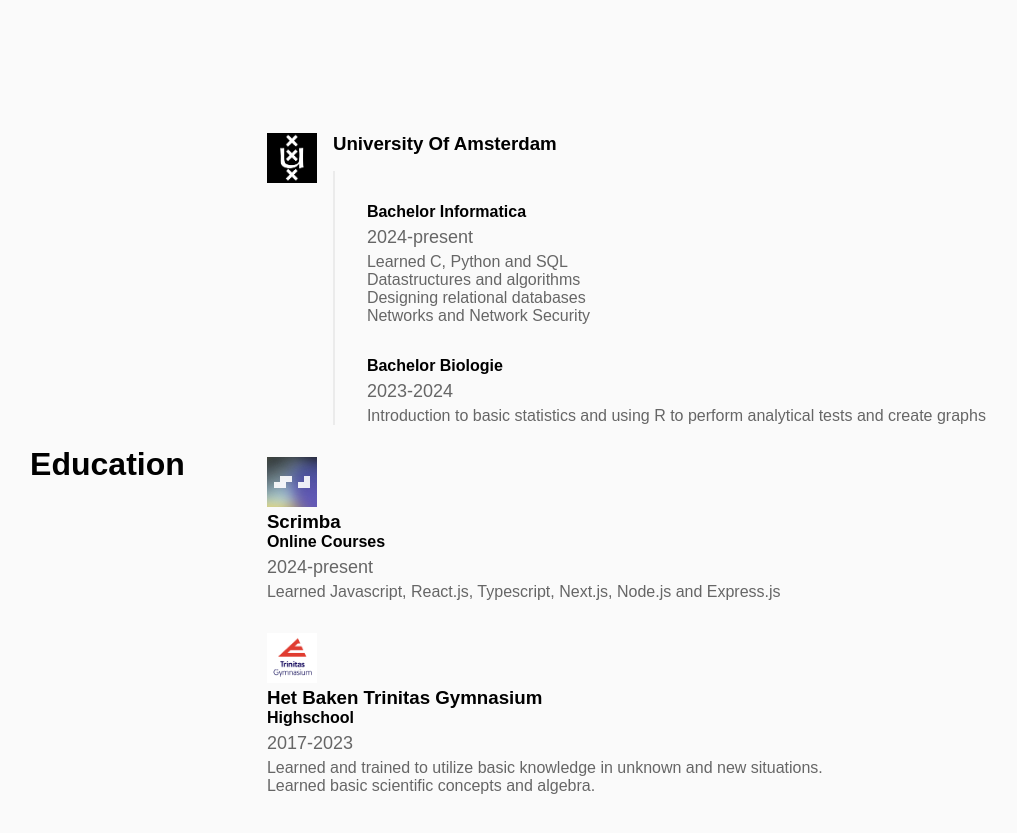
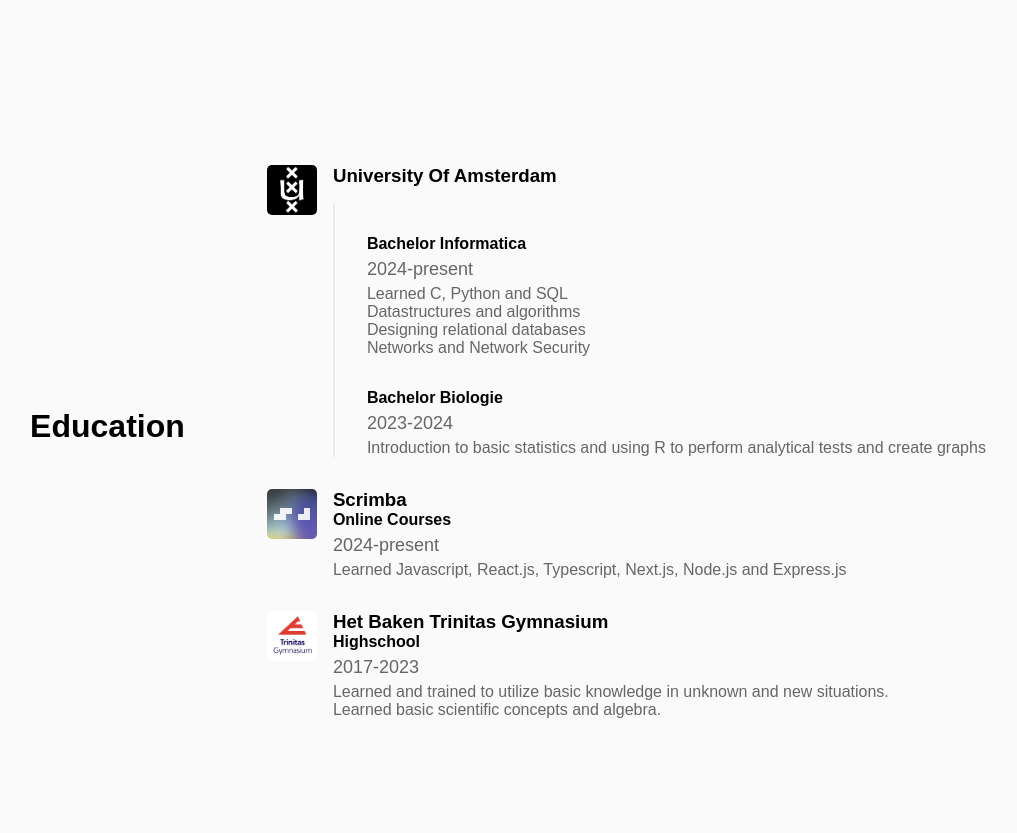
Before and after one commit to RoshanBansie/Portfolio, a Next.js app: page / in a window 1280 px wide. Shown: the part 1520-2353 px from the top of the page, without its empty margins (116-1133 px from the left). Built offline with nearby package versions, Linux system fonts and the light colour scheme.

Commit message:
Code dynamischer en cleaner gemaakt.

```diff
--- a/components/home/education/Education.tsx
+++ b/components/home/education/Education.tsx
@@ -2,7 +2,7 @@ import { JSX } from "react"
 import "./education.css"
 import ImageUI from "@/components/widgets/imageui/ImageUI"
 
-type EducationObj = {
+type MilestonesObj = {
     institute: string,
     image: {
         src: string,
@@ -25,7 +25,7 @@ type EducationObj = {
 // All the data needed to generate the JSX is within this component.
 export default function Education() {
 
-    const education: EducationObj[] = [
+    const education: MilestonesObj[] = [
         {
             institute: "University of Amsterdam",
              image: {
@@ -99,39 +99,17 @@ export default function Education() {
     // Returns JSX element of a single educational milestone on the timeline.
     // The key is used to distinguish different milestones from each other.
     // Returns null on error.
-    function getEducationBlock(educationBlock: EducationObj, key: number): null | JSX.Element {
-        const { institute, image, milestones } = educationBlock
+    function getMilestoneBlock(milestoneBlock: MilestonesObj, key: number): null | JSX.Element {
+        const { institute, image, milestones } = milestoneBlock
         const { src, width, height, alt } = image
 
         if (milestones.length < 1) {
             return null
         }
-        return milestones.length == 1 ? (
-            // Educational milestone doesn't have submilestones within one institute.
-            <div className="education-subcontainer" key={"milestone-" + key}>
-                <ImageUI
-                    src={src}
-                    originalWidth={width}
-                    originalHeight={height}
-                    alt={alt}
-                    height="50px"
-                    width="50px"
-                    className="institute-logo"
-                />
-                <div className="education-description">
-                    <h3>{institute}</h3>
-                    <h4>{milestones[0].type}</h4>
-                    <p>{milestones[0].start + "-" + milestones[0].end}</p>
-                    <ul>
-                        {milestones[0].skills.map((skill, i) => (
-                            <li key={institute + "-skill-" + i}>{skill}</li>
-                        ))}
-                    </ul>
-                </div>
-            </div>
-        ) : (
+
+        return (
             // Educational milestone has submilestones within one institute so group them togehter.
-            <div className="education-container" key={"milestone-" + key}>
+            <div className="milestone-container" key={"milestone-" + key}>
                 <ImageUI
                     src={src}
                     originalWidth={width}
@@ -141,13 +119,13 @@ export default function Education() {
                     height="50px"
                     className="institute-logo"
                 />
-                <div className="education-description">
+                <div className="milestone-content">
                     <h3>{institute}</h3>
-                    <div className="education-group">
+                    <div className={milestones.length > 1 ? "milestone-group" : ""}>
                         {milestones.map((milestone, i) => {
                             const {type, start, end, skills} = milestone
                             return (
-                                <div className="education-subcontainer" key={"milestone-" + i}>
+                                <div className="milestone-subcontainer" key={"milestone-" + i}>
                                     <h4>{type}</h4>
                                     <p>{start + "-" + end}</p>
                                     <ul>
@@ -168,7 +146,7 @@ export default function Education() {
         <section className="education-section">
             <h2>Education</h2>
             <div className="education-content">
-               {education.map((educationBlock, i) => getEducationBlock(educationBlock, i))}
+               {education.map((milestoneBlock, i) => getMilestoneBlock(milestoneBlock, i))}
             </div>
         </section>
     )
--- a/components/home/education/education.css
+++ b/components/home/education/education.css
@@ -8,26 +8,26 @@
     align-items: center;
 }
 
-.education-container {
+.milestone-container {
     display: flex;
     align-items: top;
     gap: 1rem;
 }
 
-.education-subcontainer {
+.milestone-container, .milestone-group > * {
     margin-top: 2rem;
 }
 
-.education-subcontainer li {
+.milestone-subcontainer li {
     color: var(--text-tertiary);
 }
 
-.education-subcontainer ul {
+.milestone-subcontainer ul {
     padding: 0;
     list-style: none;
 }
 
-.education-group {
+.milestone-group {
     display: flex;
     flex-direction: column;
     justify-content: space-between;
@@ -39,3 +39,7 @@
 .education-section h3, .education-section h4 {
     text-transform: capitalize;
 }
+
+.institute-logo {
+    border-radius: 5px;
+}
```
